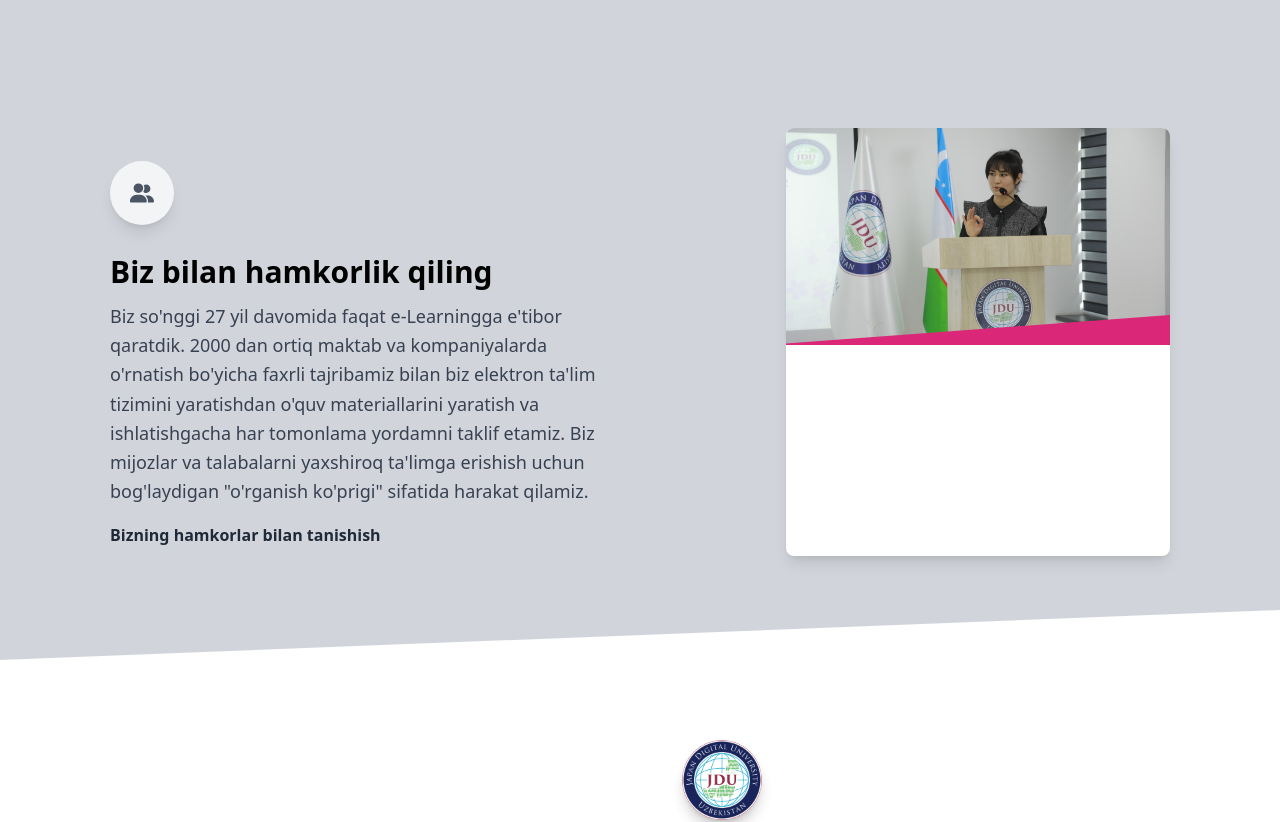
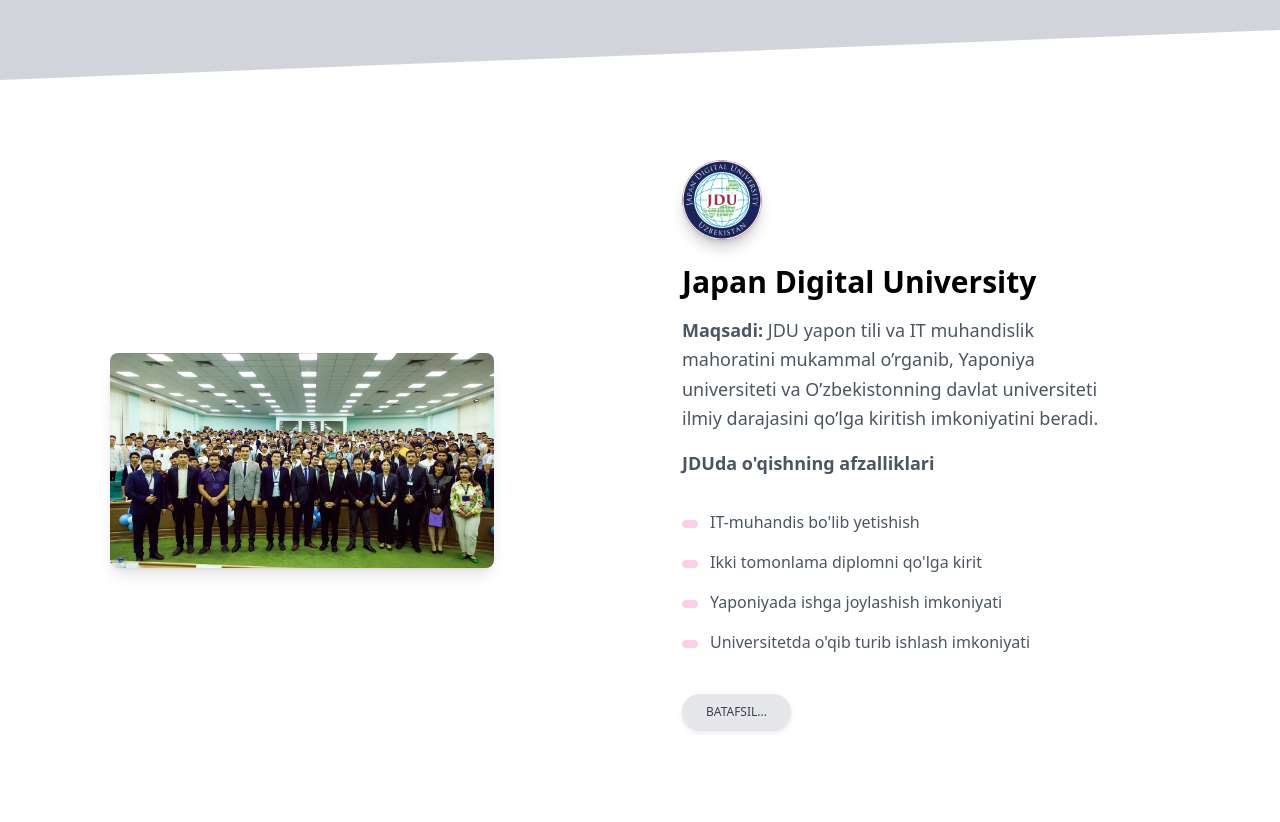
Before and after one commit to lochin/jdu-group, a Nuxt app: page / in a window 1280 px wide. Shown: the part 800-1622 px from the top of the page. Built offline with nearby package versions, Linux system fonts and the light colour scheme.

Commit message:
Navigation

```diff
--- a/pages/index.vue
+++ b/pages/index.vue
@@ -37,7 +37,7 @@
                   class="text-white p-3 text-center inline-flex items-center justify-center w-12 h-12 mb-5 shadow-lg rounded-full bg-blue-400">
                   <font-awesome-icon icon="fa-solid fa-school" class="w-6 h-6" />
                 </div>
-                <h6 class="text-xl font-semibold">Ta'lim</h6>
+                <h6 class="text-xl font-semibold"><a href="#university">Ta'lim</a></h6>
                 <p class="mt-2 mb-4 text-gray-600">
                   JDU yapon tili va IT muhandislik mahoratini mukammal o’rganib, Yaponiya universiteti va
                   O’zbekistonning davlat universiteti ilmiy darajasini qo’lga kiritish imkoniyatini beradi.
@@ -52,50 +52,12 @@
                   class="text-white p-3 text-center inline-flex items-center justify-center w-12 h-12 mb-5 shadow-lg rounded-full bg-green-400">
                   <font-awesome-icon icon="fa-solid fa-briefcase" class="w-6 h-6" />
                 </div>
-                <h6 class="text-xl font-semibold">Biznes</h6>
+                <h6 class="text-xl font-semibold"><a href="#systems">Biznes</a></h6>
                 <p class="mt-2 mb-4 text-gray-600">
                   Yaponiyada IT muhandis sifatida yuqori daromadli ishda faoliyat yuritib, u
                   yerda erishilgan nou-xau hamda ushbu tajriba davomida orttirilgan ijtimoiy aloqalarni yo’lga qo’yish.
                 </p>
               </div>
-            </div>
-          </div>
-
-
-        </div>
-        <div class="flex flex-wrap items-center mt-32">
-          <div class="w-full md:w-5/12 px-4 mr-auto ml-auto">
-            <div
-              class="text-gray-600 p-3 text-center inline-flex items-center justify-center w-16 h-16 mb-6 shadow-lg rounded-full bg-gray-100">
-              <font-awesome-icon icon="fa-solid fa-user-group" class="w-6 h-6" />
-            </div>
-            <h3 class="text-3xl mb-2 font-semibold leading-normal">
-              Biz bilan hamkorlik qiling
-            </h3>
-
-            <p class="text-lg font-light leading-relaxed mt-0 mb-4 text-gray-700">
-              Biz so'nggi 27 yil davomida faqat e-Learningga e'tibor qaratdik. 2000 dan ortiq maktab va kompaniyalarda
-              o'rnatish bo'yicha faxrli tajribamiz bilan biz elektron ta'lim tizimini yaratishdan o'quv materiallarini
-              yaratish va ishlatishgacha har tomonlama yordamni taklif etamiz. Biz mijozlar va talabalarni yaxshiroq
-              ta'limga erishish uchun bog'laydigan "o'rganish ko'prigi" sifatida harakat qilamiz.
-            </p>
-            <a href="#" class="font-bold text-gray-800 mt-8">Bizning hamkorlar bilan tanishish</a>
-          </div>
-          <div class="w-full md:w-4/12 px-4 mr-auto ml-auto">
-            <div
-              class="relative flex flex-col min-w-0 break-words bg-white w-full mb-6 shadow-lg rounded-lg bg-pink-600">
-              <img alt="..." src="/images/partners.jpg" class="w-full align-middle rounded-t-lg" />
-              <blockquote class="relative p-8 mb-4">
-                <svg preserveAspectRatio="none" xmlns="http://www.w3.org/2000/svg" viewBox="0 0 583 95"
-                  class="absolute left-0 w-full block" style="height: 95px; top: -94px">
-                  <polygon points="-30,95 583,95 583,65" class="text-pink-600 fill-current"></polygon>
-                </svg>
-                <h4 class="text-xl font-bold text-white">Digital Knowledge Co., Ltd.</h4>
-                <p class="text-md font-light mt-2 text-white">
-                  JDU - bu O'zbekiston Respublikasining normativ-huquqiy hujjatlari asosida rasman tashkil
-                  qilingan nodavlat oliy ta'lim muassasasidir:
-                </p>
-              </blockquote>
             </div>
           </div>
         </div>
@@ -104,7 +66,7 @@
 
     <!-- JDU section -->
 
-    <section class="relative py-20">
+    <section id="university" class="relative py-20">
       <div class="bottom-auto top-0 left-0 right-0 w-full absolute pointer-events-none overflow-hidden -mt-20"
         style="height: 80px">
         <svg class="absolute bottom-0 overflow-hidden" xmlns="http://www.w3.org/2000/svg" preserveAspectRatio="none"
@@ -125,7 +87,9 @@
               </div>
               <h3 class="text-3xl font-semibold">Japan Digital University</h3>
               <p class="mt-4 text-lg leading-relaxed text-gray-600">
-                <span class="font-bold">Maqsadi:</span> JDU yapon tili va IT muhandislik mahoratini mukammal o’rganib, Yaponiya universiteti va O’zbekistonning davlat universiteti ilmiy darajasini qo’lga kiritish imkoniyatini beradi.
+                <span class="font-bold">Maqsadi:</span> JDU yapon tili va IT muhandislik mahoratini mukammal o’rganib,
+                Yaponiya universiteti va O’zbekistonning davlat universiteti ilmiy darajasini qo’lga kiritish
+                imkoniyatini beradi.
               </p>
               <p class="mt-4 text-lg leading-relaxed text-gray-600">
                 <span class="font-bold">
@@ -186,7 +150,8 @@
               </ul>
             </div>
             <div class="my-8">
-              <a href="https://jdu.uz" type="button" class="cursor-pointer inline-block px-6 py-2.5 bg-gray-200 text-gray-700 font-medium text-xs leading-tight uppercase rounded-full shadow-md hover:bg-gray-300 hover:shadow-lg focus:bg-gray-300 focus:shadow-lg focus:outline-none focus:ring-0 active:bg-gray-400 active:shadow-lg transition duration-150 ease-in-out">
+              <a href="https://jdu.uz" type="button"
+                class="cursor-pointer inline-block px-6 py-2.5 bg-gray-200 text-gray-700 font-medium text-xs leading-tight uppercase rounded-full shadow-md hover:bg-gray-300 hover:shadow-lg focus:bg-gray-300 focus:shadow-lg focus:outline-none focus:ring-0 active:bg-gray-400 active:shadow-lg transition duration-150 ease-in-out">
                 Batafsil...
               </a>
             </div>
@@ -197,7 +162,7 @@
 
     <!-- JDU Academy section -->
 
-    <section class="relative py-20">
+    <section id="academy" class="relative py-20">
       <div class="bottom-auto top-0 left-0 right-0 w-full absolute pointer-events-none overflow-hidden -mt-20"
         style="height: 80px">
         <svg class="absolute bottom-0 overflow-hidden" xmlns="http://www.w3.org/2000/svg" preserveAspectRatio="none"
@@ -254,7 +219,8 @@
               </ul>
             </div>
             <div class="my-8">
-              <button type="button" class="inline-block px-6 py-2.5 bg-gray-200 text-gray-700 font-medium text-xs leading-tight uppercase rounded-full shadow-md hover:bg-gray-300 hover:shadow-lg focus:bg-gray-300 focus:shadow-lg focus:outline-none focus:ring-0 active:bg-gray-400 active:shadow-lg transition duration-150 ease-in-out">
+              <button type="button"
+                class="inline-block px-6 py-2.5 bg-gray-200 text-gray-700 font-medium text-xs leading-tight uppercase rounded-full shadow-md hover:bg-gray-300 hover:shadow-lg focus:bg-gray-300 focus:shadow-lg focus:outline-none focus:ring-0 active:bg-gray-400 active:shadow-lg transition duration-150 ease-in-out">
                 Batafsil...
               </button>
             </div>
@@ -268,7 +234,7 @@
 
     <!-- JDU Kids section -->
 
-    <section class="relative py-20">
+    <section id="kids" class="relative py-20">
       <div class="bottom-auto top-0 left-0 right-0 w-full absolute pointer-events-none overflow-hidden -mt-20"
         style="height: 80px">
         <svg class="absolute bottom-0 overflow-hidden" xmlns="http://www.w3.org/2000/svg" preserveAspectRatio="none"
@@ -351,7 +317,8 @@
               </ul>
             </div>
             <div class="my-8">
-              <button type="button" class="inline-block px-6 py-2.5 bg-gray-200 text-gray-700 font-medium text-xs leading-tight uppercase rounded-full shadow-md hover:bg-gray-300 hover:shadow-lg focus:bg-gray-300 focus:shadow-lg focus:outline-none focus:ring-0 active:bg-gray-400 active:shadow-lg transition duration-150 ease-in-out">
+              <button type="button"
+                class="inline-block px-6 py-2.5 bg-gray-200 text-gray-700 font-medium text-xs leading-tight uppercase rounded-full shadow-md hover:bg-gray-300 hover:shadow-lg focus:bg-gray-300 focus:shadow-lg focus:outline-none focus:ring-0 active:bg-gray-400 active:shadow-lg transition duration-150 ease-in-out">
                 Batafsil...
               </button>
             </div>
@@ -362,7 +329,7 @@
 
     <!-- JDU Systems section -->
 
-    <section class="relative py-20">
+    <section id="systems" class="relative py-20">
       <div class="bottom-auto top-0 left-0 right-0 w-full absolute pointer-events-none overflow-hidden -mt-20"
         style="height: 80px">
         <svg class="absolute bottom-0 overflow-hidden" xmlns="http://www.w3.org/2000/svg" preserveAspectRatio="none"
@@ -444,7 +411,8 @@
                           class="fab fa-html5"></i></span>
                     </div>
                     <div>
-                      <h4 class="text-gray-600">Yapon xodimlarining Bridge sifatida loyiha boshqaruvchisi bo`lib biriktirilganligi</h4>
+                      <h4 class="text-gray-600">Yapon xodimlarining Bridge sifatida loyiha boshqaruvchisi bo`lib
+                        biriktirilganligi</h4>
                     </div>
                   </div>
                 </li>
@@ -463,7 +431,8 @@
               </ul>
             </div>
             <div class="my-8">
-              <button type="button" class="inline-block px-6 py-2.5 bg-gray-200 text-gray-700 font-medium text-xs leading-tight uppercase rounded-full shadow-md hover:bg-gray-300 hover:shadow-lg focus:bg-gray-300 focus:shadow-lg focus:outline-none focus:ring-0 active:bg-gray-400 active:shadow-lg transition duration-150 ease-in-out">
+              <button type="button"
+                class="inline-block px-6 py-2.5 bg-gray-200 text-gray-700 font-medium text-xs leading-tight uppercase rounded-full shadow-md hover:bg-gray-300 hover:shadow-lg focus:bg-gray-300 focus:shadow-lg focus:outline-none focus:ring-0 active:bg-gray-400 active:shadow-lg transition duration-150 ease-in-out">
                 Batafsil...
               </button>
             </div>
@@ -477,7 +446,7 @@
 
     <!-- JDU Consulting section -->
 
-    <section class="relative py-20">
+    <section id="consulting" class="relative py-20">
       <div class="bottom-auto top-0 left-0 right-0 w-full absolute pointer-events-none overflow-hidden -mt-20"
         style="height: 80px">
         <svg class="absolute bottom-0 overflow-hidden" xmlns="http://www.w3.org/2000/svg" preserveAspectRatio="none"
@@ -554,7 +523,8 @@
               </ul>
             </div>
             <div class="my-8">
-              <button type="button" class="inline-block px-6 py-2.5 bg-gray-200 text-gray-700 font-medium text-xs leading-tight uppercase rounded-full shadow-md hover:bg-gray-300 hover:shadow-lg focus:bg-gray-300 focus:shadow-lg focus:outline-none focus:ring-0 active:bg-gray-400 active:shadow-lg transition duration-150 ease-in-out">
+              <button type="button"
+                class="inline-block px-6 py-2.5 bg-gray-200 text-gray-700 font-medium text-xs leading-tight uppercase rounded-full shadow-md hover:bg-gray-300 hover:shadow-lg focus:bg-gray-300 focus:shadow-lg focus:outline-none focus:ring-0 active:bg-gray-400 active:shadow-lg transition duration-150 ease-in-out">
                 Batafsil...
               </button>
             </div>
@@ -625,7 +595,7 @@
     </section>
 
 
-    <section class="pb-20 relative block bg-gray-900">
+    <section id="contact" class="pb-20 relative block bg-gray-900">
       <div class="bottom-auto top-0 left-0 right-0 w-full absolute pointer-events-none overflow-hidden -mt-20"
         style="height: 80px">
         <svg class="absolute bottom-0 overflow-hidden" xmlns="http://www.w3.org/2000/svg" preserveAspectRatio="none"
@@ -639,7 +609,7 @@
     </section>
 
 
-    <section class="relative block py-24 bg-gray-900">
+    <section  class="relative block py-24 bg-gray-900">
       <div class="container mx-auto px-4">
         <div class="flex flex-wrap justify-center lg:-mt-64 -mt-48">
           <div class="w-full lg:w-6/12 px-4">
```
Also changed, not shown: components/Navbar.vue (+6 -11 lines).
